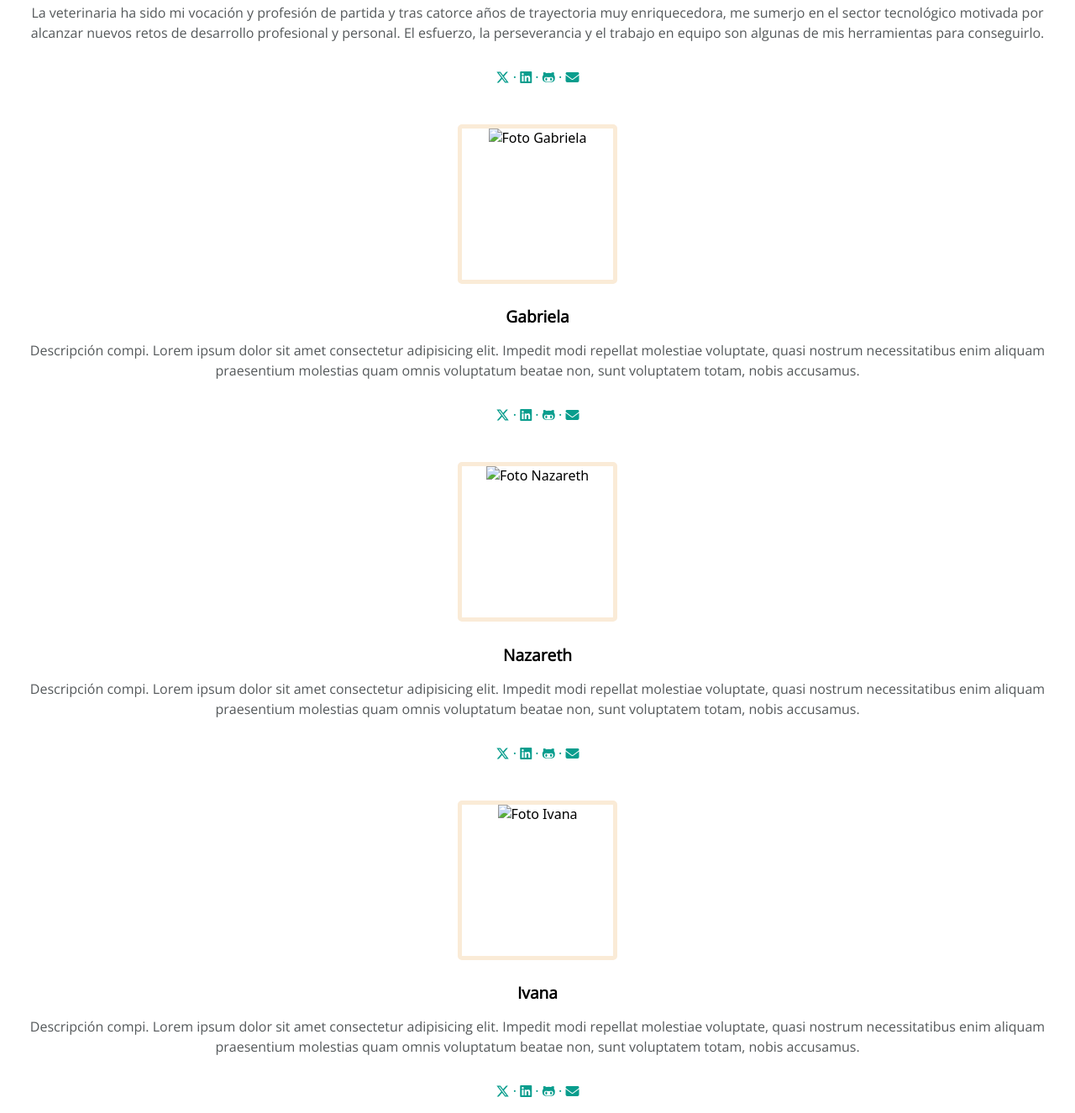
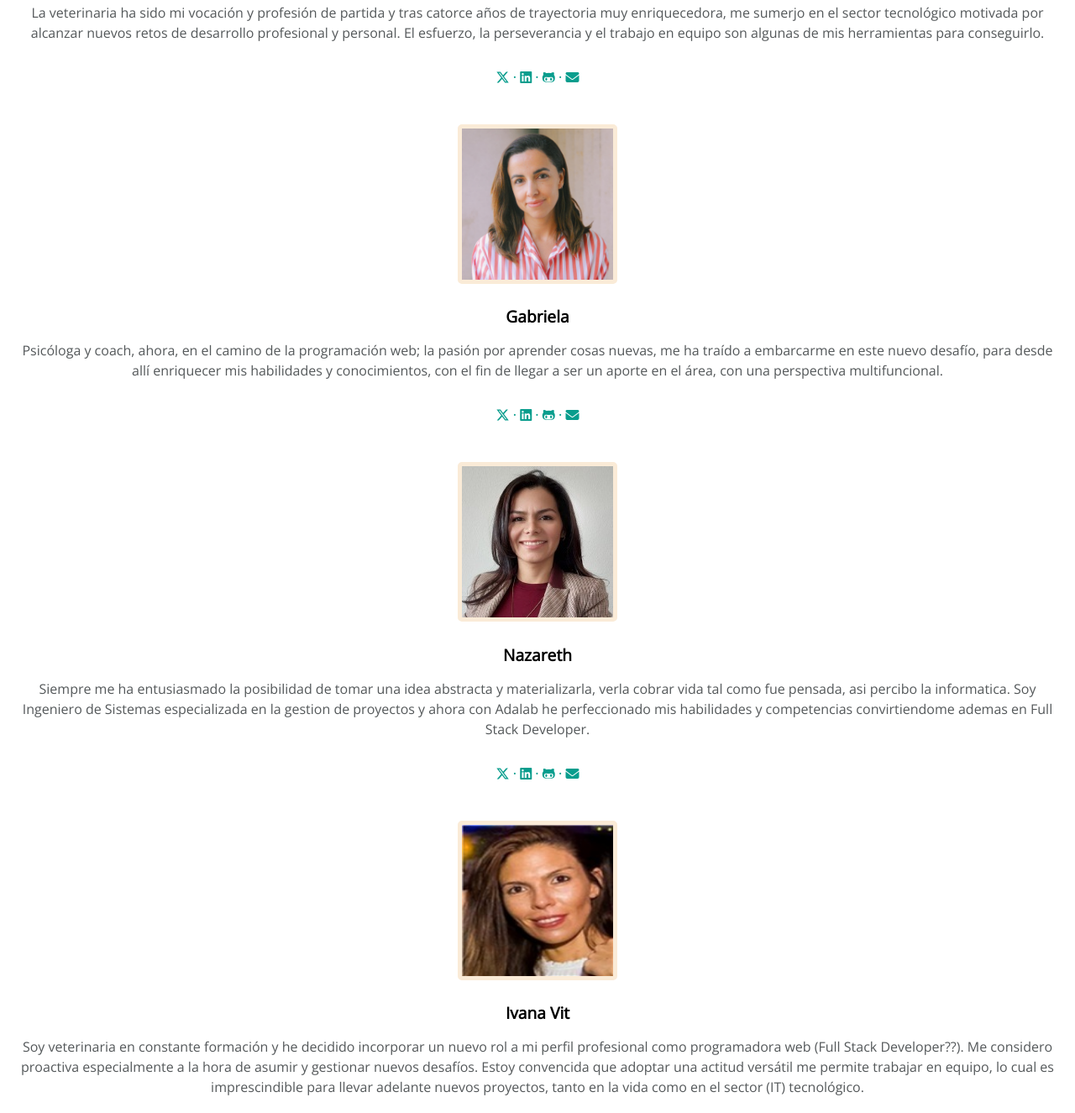
Before and after one commit to NaMillan/project-promo-v-module-1-team-2, a plain HTML site: page index.html in a window 1280 px wide. Shown: the part 355-1680 px from the top of the page at 84% size. Drawn offline with nearby package versions, Linux system fonts and the light colour scheme.

Commit message:
added photos and descriptions

```diff
--- a/index.html
+++ b/index.html
@@ -39,11 +39,11 @@
             </article>
             <article class="article_alumnas">
               <figure class="pic_container">
-                <img src="" alt="Foto Gabriela" class="pic">
+                <img src="./images/foto Gabi.jpg" alt="Foto Gabriela" class="pic">
               </figure>
               <div class="descripcion_alumnas">
                 <h4>Gabriela</h4>
-                <p>Descripción compi. Lorem ipsum dolor sit amet consectetur adipisicing elit. Impedit modi repellat molestiae voluptate, quasi nostrum necessitatibus enim aliquam praesentium molestias quam omnis voluptatum beatae non, sunt voluptatem totam, nobis accusamus.</p>
+                <p>Psicóloga y coach, ahora, en el camino de la programación web; la pasión por aprender cosas nuevas, me ha traído a embarcarme en este nuevo desafío, para desde allí enriquecer mis habilidades y conocimientos, con el fin de llegar a ser un aporte en el área, con una perspectiva multifuncional.</p>
                 <span class="redes">
                     <a href="http://" class="icon twitter">
                         <i class="fa-brands fa-x-twitter" ></i>
@@ -61,11 +61,11 @@
               </div>
             <article class="article_alumnas">
               <figure class="pic_container">
-                <img src="" alt="Foto Nazareth" class="pic">
+                <img src="./images/Foto Naza proyect Adalab.jpg" alt="Foto Nazareth" class="pic">
               </figure>
               <div class="descripcion_alumnas">
                 <h4>Nazareth</h4>
-                <p>Descripción compi. Lorem ipsum dolor sit amet consectetur adipisicing elit. Impedit modi repellat molestiae voluptate, quasi nostrum necessitatibus enim aliquam praesentium molestias quam omnis voluptatum beatae non, sunt voluptatem totam, nobis accusamus.</p>
+                <p>Siempre me ha entusiasmado la posibilidad de tomar una idea abstracta y materializarla, verla cobrar vida tal como fue pensada, asi percibo la informatica. Soy Ingeniero de Sistemas especializada en la gestion de proyectos y ahora con Adalab he perfeccionado mis habilidades y competencias convirtiendome ademas en Full Stack Developer. </p>
                 <span class="redes">
                     <a href="http://" class="icon twitter">
                         <i class="fa-brands fa-x-twitter" ></i>
@@ -84,11 +84,11 @@
             </article>
             <article class="article_alumnas">
               <figure class="pic_container">
-                <img src="" alt="Foto Ivana" class="pic">
+                <img src="./images/Ivana Foto.jpg" alt="Foto Ivana" class="pic">
               </figure>
               <div class="descripcion_alumnas">
-                <h4>Ivana</h4>
-                <p>Descripción compi. Lorem ipsum dolor sit amet consectetur adipisicing elit. Impedit modi repellat molestiae voluptate, quasi nostrum necessitatibus enim aliquam praesentium molestias quam omnis voluptatum beatae non, sunt voluptatem totam, nobis accusamus.</p>
+                <h4>Ivana Vit</h4>
+                <p>Soy veterinaria en constante formación y he decidido incorporar un nuevo rol a mi perfil profesional como programadora web (Full Stack Developer??). Me considero proactiva especialmente a la hora de asumir y gestionar nuevos desafíos. Estoy convencida que adoptar una actitud versátil me permite trabajar en equipo, lo cual es imprescindible para llevar adelante nuevos proyectos, tanto en la vida como en el sector (IT) tecnológico.</p>
                 <span class="redes">
                     <a href="http://" class="icon twitter">
                         <i class="fa-brands fa-x-twitter" ></i>
```
Also changed, not shown: images/Foto Naza proyect Adalab.jpg (added), images/Ivana Foto.jpg (added), images/foto Gabi.jpg (added).
